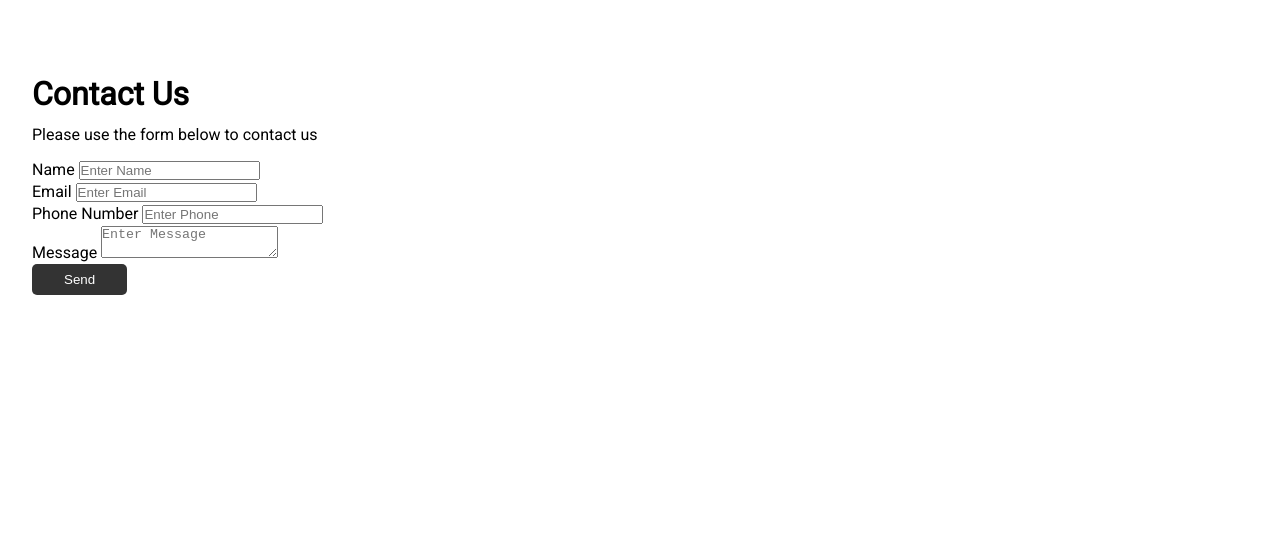
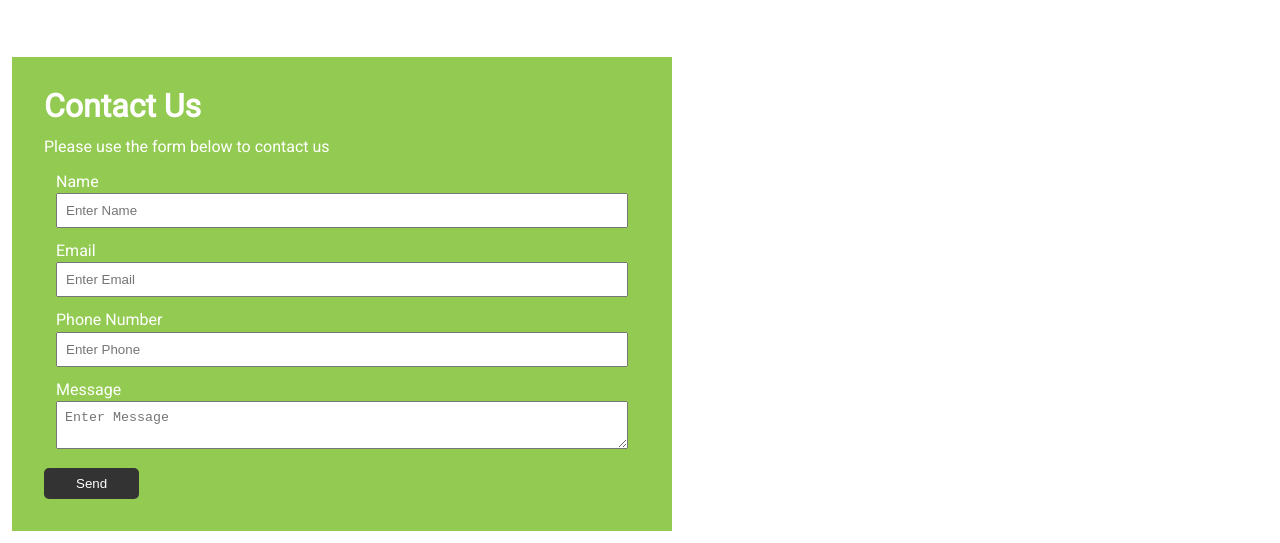
Before and after one commit to DariuszOkonski/edgeledger, a website: page index.html in a window 1280 px wide. Shown: the part 1875-2418 px from the top of the page. Before the commit the page ends 2202 px from the top, so only its background shows below. Drawn offline with Linux system fonts and the light colour scheme.

Commit message:
add styles for section#contact

```diff
--- a/sass/_style.scss
+++ b/sass/_style.scss
@@ -117,3 +117,31 @@ body {
     }
   }
 }
+
+// Section: Contact
+#contact {
+  display: flex;
+
+  .contact-form,
+  .map {
+    flex: 1;
+  }
+
+  .contact-form {
+    margin: 0.75rem;
+
+    .form-group {
+      margin: 0.75rem;
+
+      label {
+        display: block;
+      }
+
+      input,
+      textarea {
+        width: 100%;
+        padding: 0.5rem;
+      }
+    }
+  }
+}
```
Also changed, not shown: css/main.css, 1 other file.
